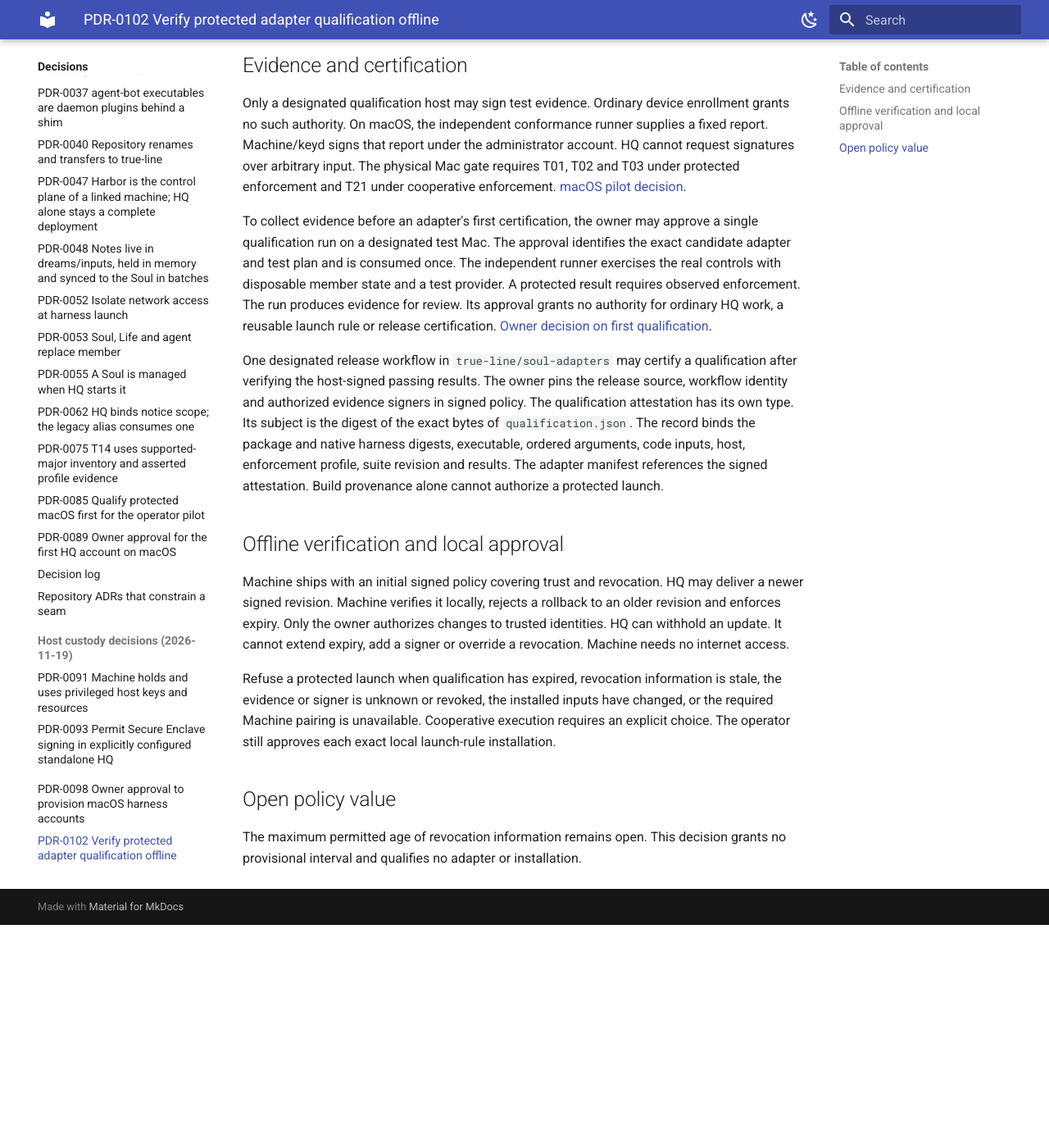
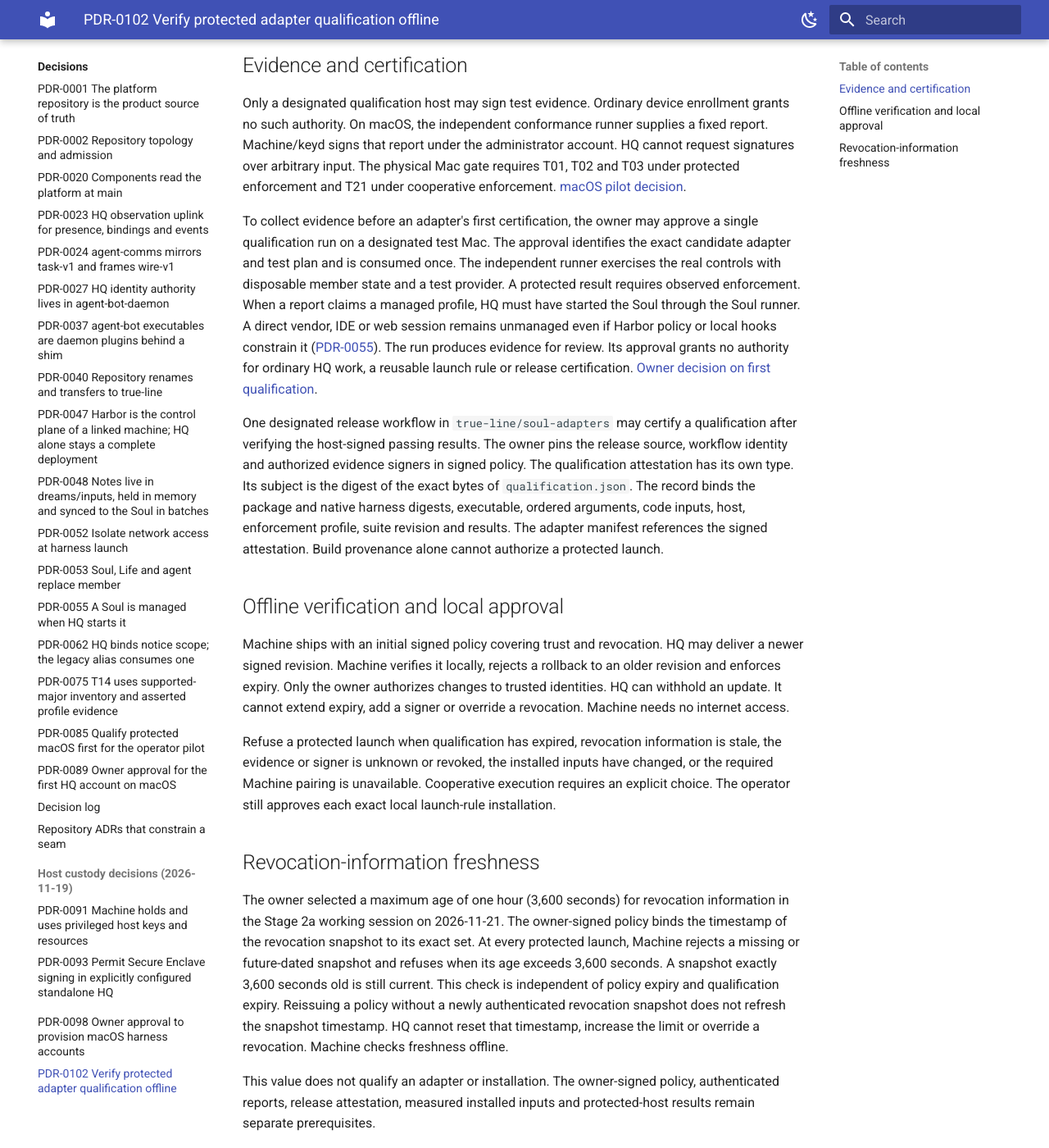
Before and after one commit to true-line/agent-bot-platform, an MkDocs documentation site: the page built from docs/04-decisions/PDR-0102-protected-adapter-qualification.md, in a window 1280 px wide and 1400 px high, scrolled down 324 px. Shown: the whole window at 82% size. Built offline with MkDocs 1.6.1 and Material for MkDocs 9.7.7, drawn with Linux system fonts in a browser that asks for light colours; before the commit the page ends 1452 px from its top, so only the background shows below that.

Commit message:
docs: set one-hour protected revocation freshness
Agent-Bot-Write: ghw_c2aee98eaca415f9
Agent-Bot-Session: fa2486d94751

```diff
--- a/docs/04-decisions/PDR-0102-protected-adapter-qualification.md
+++ b/docs/04-decisions/PDR-0102-protected-adapter-qualification.md
@@ -30,6 +30,10 @@ approve a single qualification run on a designated test Mac. The approval
 identifies the exact candidate adapter and test plan and is consumed once.
 The independent runner exercises the real controls with disposable member
 state and a test provider. A protected result requires observed enforcement.
+When a report claims a managed profile, HQ must have started the Soul through
+the Soul runner. A direct vendor, IDE or web session remains unmanaged even if
+Harbor policy or local hooks constrain it
+([PDR-0055](PDR-0055-a-soul-is-managed-when-hq-starts-it.md)).
 The run produces evidence for review. Its approval grants no authority for
 ordinary HQ work, a reusable launch rule or release certification.
 [Owner decision on first qualification](https://github.com/true-line/agent-bot-platform/discussions/102#discussioncomment-19798697).
@@ -57,7 +61,19 @@ have changed, or the required Machine pairing is unavailable. Cooperative
 execution requires an explicit choice. The operator still approves each exact
 local launch-rule installation.
 
-## Open policy value
+## Revocation-information freshness
 
-The maximum permitted age of revocation information remains open. This
-decision grants no provisional interval and qualifies no adapter or installation.
+The owner selected a maximum age of one hour (3,600 seconds) for revocation
+information in the Stage 2a working session on 2026-11-21. The owner-signed
+policy binds the timestamp of the revocation snapshot to its exact set.
+At every protected launch, Machine rejects a missing or future-dated snapshot
+and refuses when its age exceeds 3,600 seconds. A snapshot exactly 3,600
+seconds old is still current. This check is independent of policy expiry and
+qualification expiry. Reissuing a policy without a newly authenticated
+revocation snapshot does not refresh the snapshot timestamp. HQ cannot reset
+that timestamp, increase the limit or override a revocation. Machine checks
+freshness offline.
+
+This value does not qualify an adapter or installation. The owner-signed
+policy, authenticated reports, release attestation, measured installed inputs
+and protected-host results remain separate prerequisites.
```
